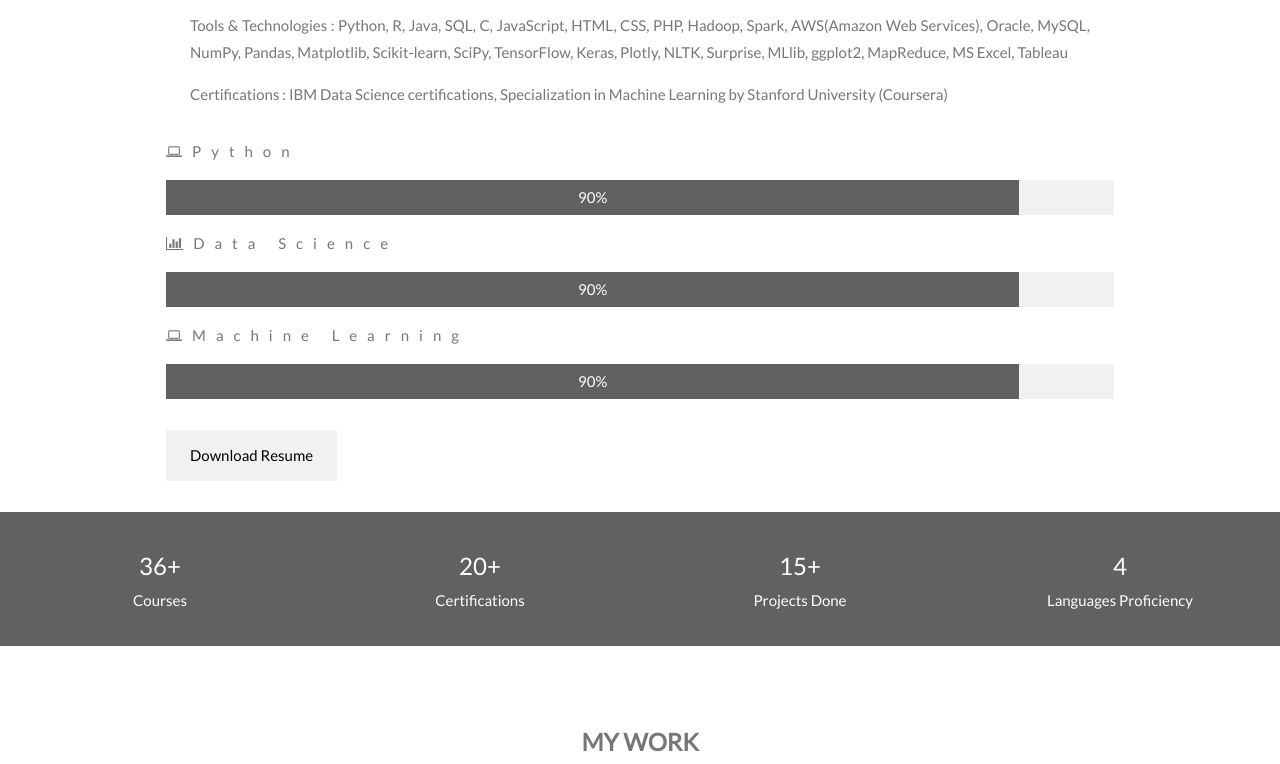
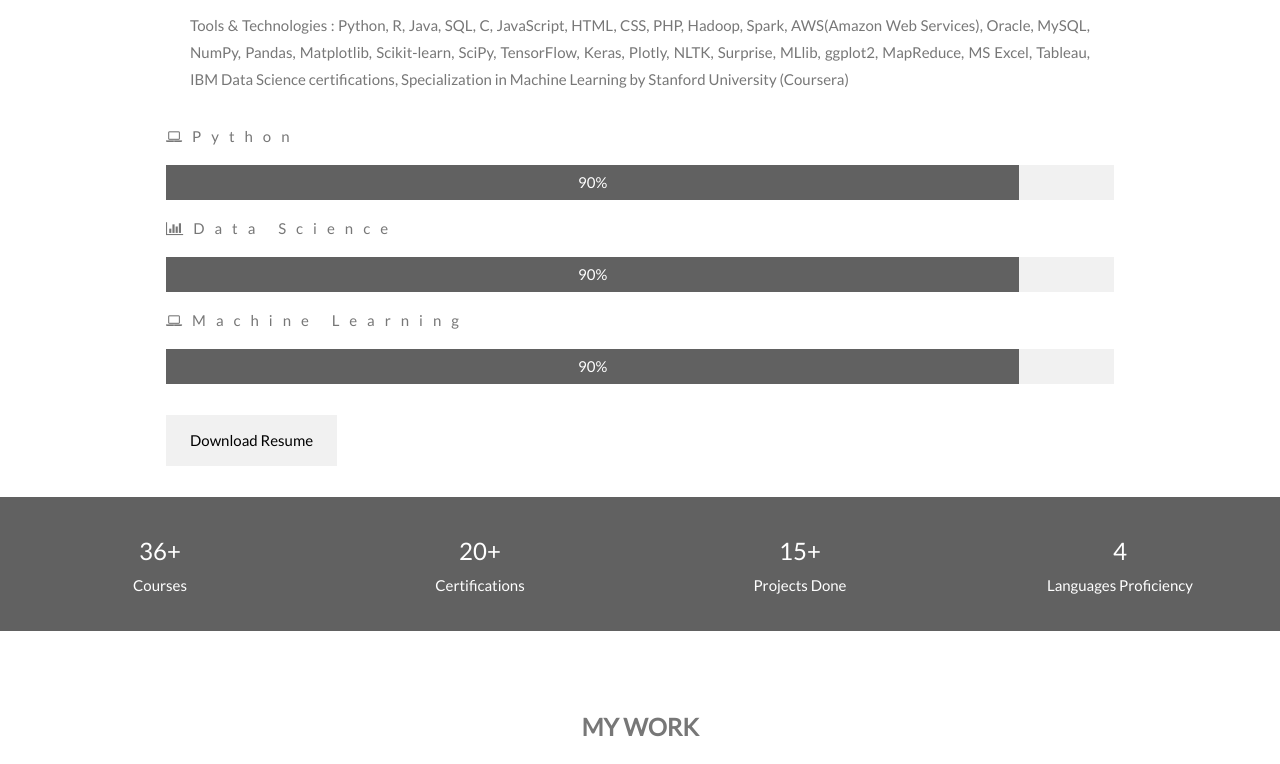
Before and after one commit to jayborkar/jayborkar.github.io, a plain HTML site: page index.html in a window 1280 px wide. Shown: the part 1078-1842 px from the top of the page. Drawn offline with nearby package versions, Linux system fonts and the light colour scheme.

Commit message:
Update index.html

```diff
--- a/index.html
+++ b/index.html
@@ -116,9 +116,7 @@ body, html {
     </div>
   <div class="w3-content w3-container w3-justify">
 <p> Tools & Technologies : Python, R, Java, SQL, C, JavaScript, HTML, CSS, PHP, Hadoop, Spark, AWS(Amazon Web Services), Oracle, MySQL, NumPy, Pandas, Matplotlib, Scikit-learn, SciPy, TensorFlow, Keras, Plotly, NLTK, Surprise, MLlib, ggplot2,
-	 MapReduce, MS Excel, Tableau</p>
-
-<p>Certifications : IBM Data Science certifications, Specialization in Machine Learning by Stanford University (Coursera)</p>
+	 MapReduce, MS Excel, Tableau, IBM Data Science certifications, Specialization in Machine Learning by Stanford University (Coursera)</p>
   </div>
 </div>
 
```
